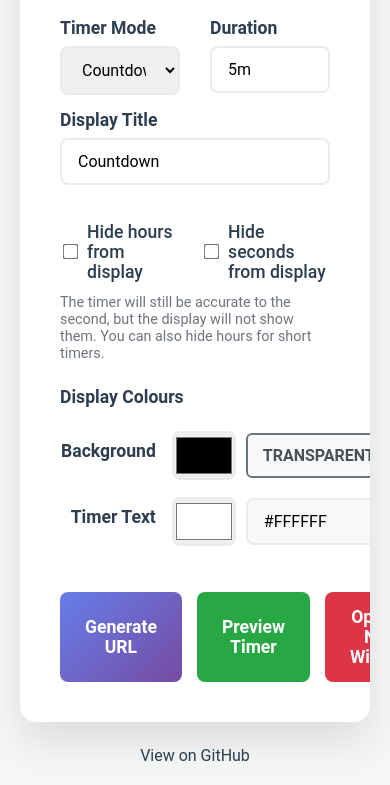
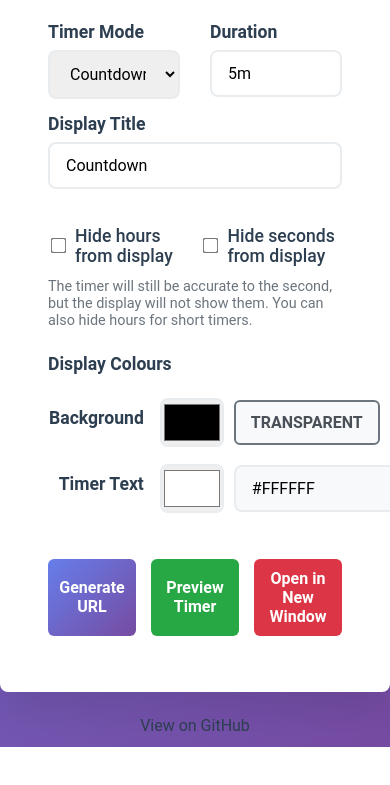
Before and after one commit to jackcrombie/dynamic-timezone-clock, a plain HTML site: page timer-config.html in a window 390 px wide. Shown: the part 687-1472 px from the top of the page. After the commit the page ends 1434 px from the top, so only its background shows below. Drawn offline with nearby package versions, Linux system fonts and the light colour scheme.

Commit message:
fixed config background and dynamic form sizing

```diff
--- a/css/config.css
+++ b/css/config.css
@@ -1,10 +1,50 @@
-.container {
+body {
+    font-family: 'Roboto', sans-serif;
+    background: linear-gradient(135deg, #667eea 0%, #764ba2 100%);
+    min-height: 100vh;
+    margin: 0;
+    padding: 0;
+}
+
+  .container {
     max-width: 900px;
-    margin: 0 auto;
+    margin: 40px auto;
     background: white;
     border-radius: 16px;
     box-shadow: 0 20px 40px rgba(0, 0, 0, 0.1);
     overflow: hidden;
+    padding: 0 40px 40px 40px;
+  }
+
+  @media (max-width: 600px) {
+    .container {
+      max-width: 98vw;
+      margin: 10px auto;
+      border-radius: 8px;
+      padding: 0 8px 16px 8px;
+    }
+    .form-container {
+      padding: 16px 0 0 0;
+    }
+    .header {
+      padding: 16px 4px;
+      font-size: 1.2em;
+      border-radius: 8px 8px 0 0;
+    }
+    label, .help-text {
+      font-size: 1em;
+    }
+    .btn-generate, .btn-preview, .btn-open, button {
+      font-size: 1em;
+      padding: 10px 8px;
+      border-radius: 6px;
+    }
+    .output {
+      padding: 10px;
+    }
+    .preview-frame-wrapper {
+      height: 180px;
+    }
   }
 
   nav {
```
